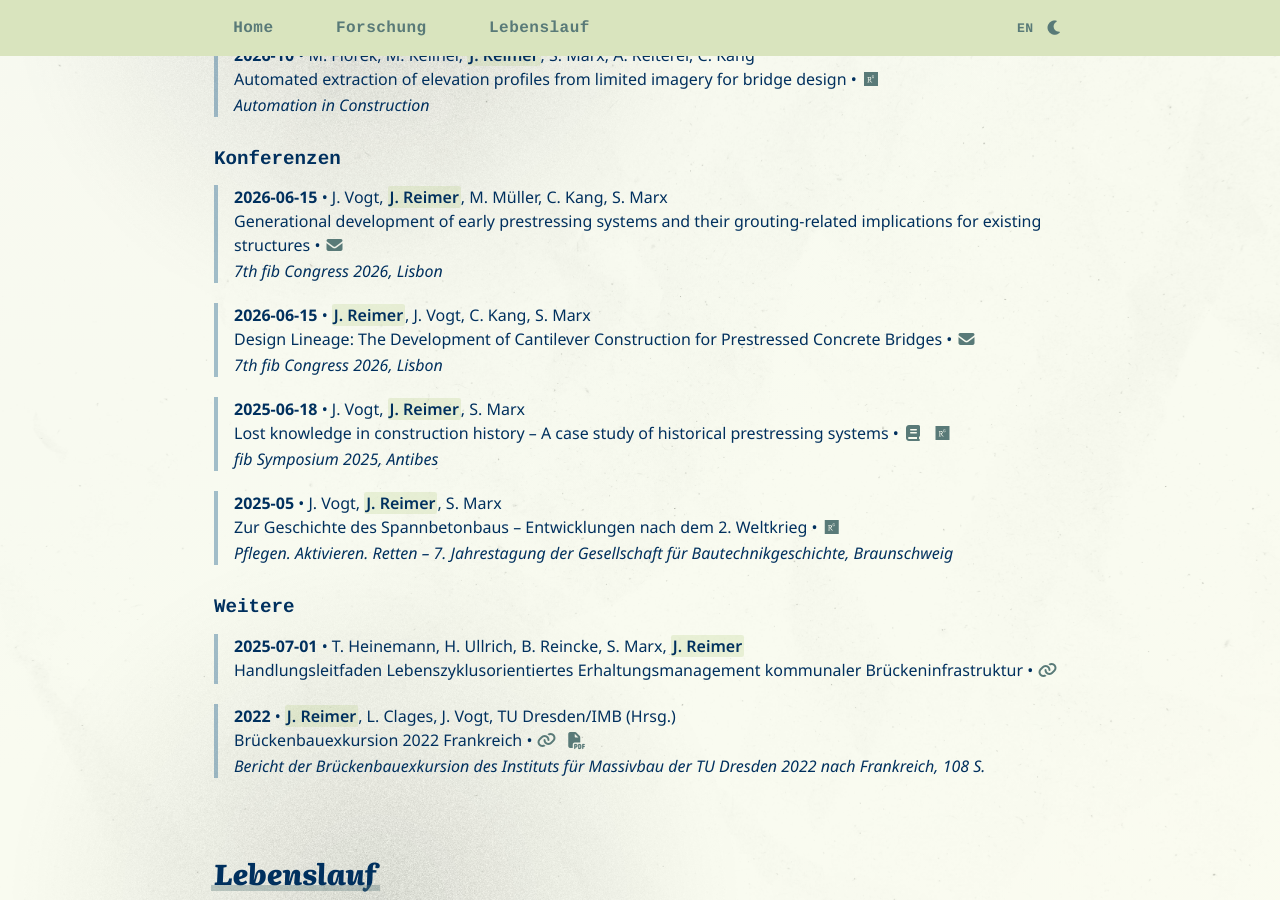
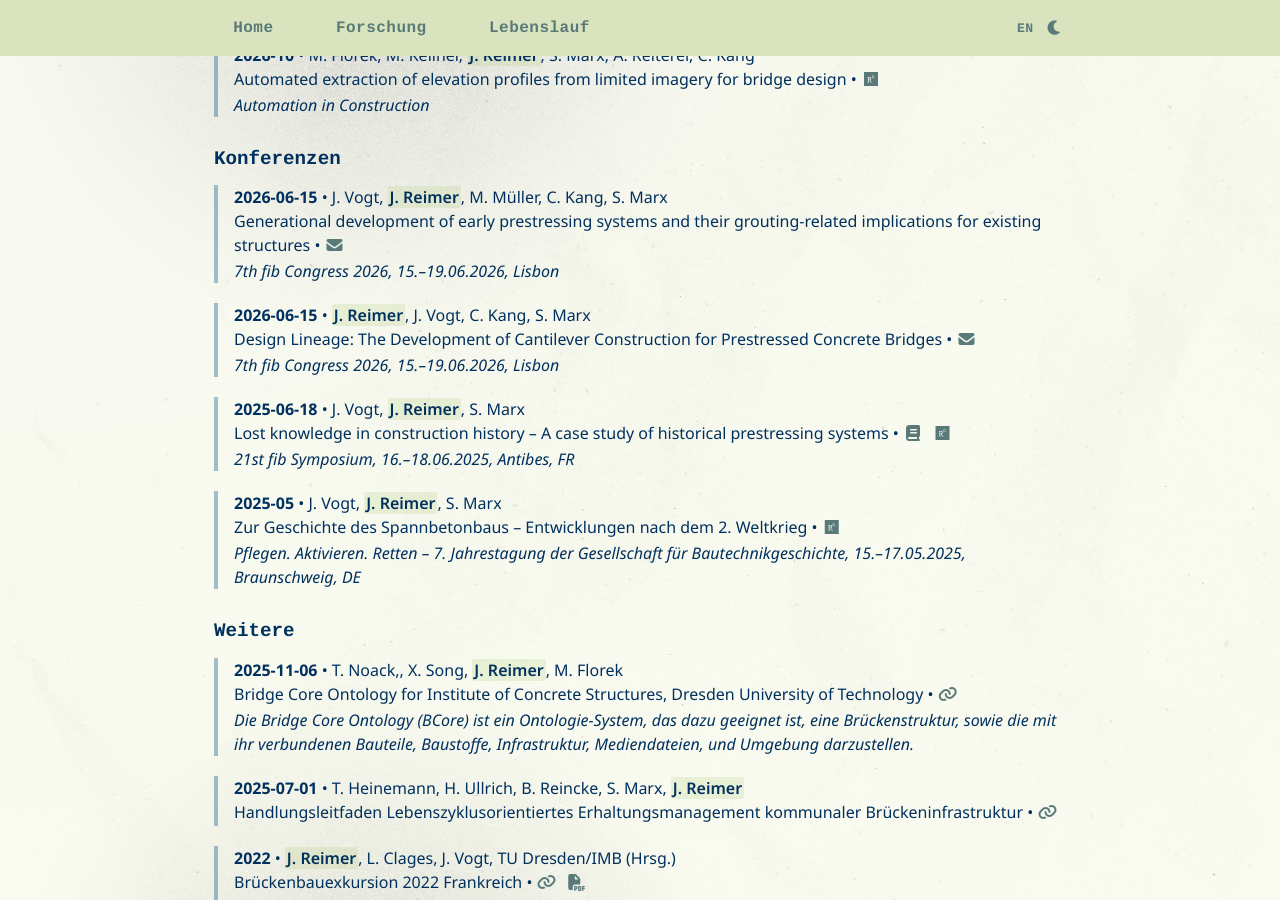
Before and after one commit to JohannesReimer/johannesreimer.github.io, a Jekyll site: the page built from index.md, in a window 1280 px wide and 900 px high, scrolled down 501 px. Built offline with Jekyll 4.4.1, drawn with Linux system fonts in a browser that asks for light colours; nearby versions of some CDN libraries; a style sheet for code colours, icons or effects is not loaded.

Commit message:
Added publication details

```diff
--- a/_data/publications.yaml
+++ b/_data/publications.yaml
@@ -64,7 +64,7 @@
     - "J. Vogt"
     - "C. Kang"
     - "S. Marx"
-  venue: "7th fib Congress 2026, Lisbon"
+  venue: "7th fib Congress 2026, 15.–19.06.2026, Lisbon"
   # isbn: "9783598215957"
   # description:
   #   de: "S. XXX-XXX"
@@ -80,11 +80,25 @@
     - "M. Müller"
     - "C. Kang"
     - "S. Marx"
-  venue: "7th fib Congress 2026, Lisbon"
+  venue: "7th fib Congress 2026, 15.–19.06.2026, Lisbon"
   # isbn: "9783598215957"
   # description:
   #   de: "S. XXX-XXX"
   #   en: "pp. XXX-XXX"
+#
+# BCore Ontology ✅
+- type: other
+  date: "2025-11-06"
+  title: "Bridge Core Ontology for Institute of Concrete Structures, Dresden University of Technology"
+  contributors:
+    - "T. Noack,"
+    - "X. Song"
+    - "J. Reimer"
+    - "M. Florek"
+  url: "https://w3id.org/bcore/"
+  description:
+    de: "Die Bridge Core Ontology (BCore) ist ein Ontologie-System, das dazu geeignet ist, eine Brückenstruktur, sowie die mit ihr verbundenen Bauteile, Baustoffe, Infrastruktur, Mediendateien, und Umgebung darzustellen."
+    en: "The Bridge Core Ontology (BCore) is an ontology ecosystem that enables the represetation of a bridge structure, as well as the components, material, infrastructure, media files, and environment connected to it."
 
 # PD 2025 ✅
 - type: other
@@ -108,7 +122,7 @@
     - "J. Vogt"
     - "J. Reimer"
     - "S. Marx"
-  venue: "fib Symposium 2025, Antibes"
+  venue: "21st fib Symposium, 16.–18.06.2025, Antibes, FR"
   isbn: "9782940643295"
   researchgate: "394481224"
 
@@ -120,7 +134,7 @@
     - "J. Vogt"
     - "J. Reimer"
     - "S. Marx"
-  venue: "Pflegen. Aktivieren. Retten – 7. Jahrestagung der Gesellschaft für Bautechnikgeschichte, Braunschweig"
+  venue: "Pflegen. Aktivieren. Retten – 7. Jahrestagung der Gesellschaft für Bautechnikgeschichte, 15.–17.05.2025, Braunschweig, DE"
   researchgate: "394481004"
   # isbn: "9783598215957"
 
```
